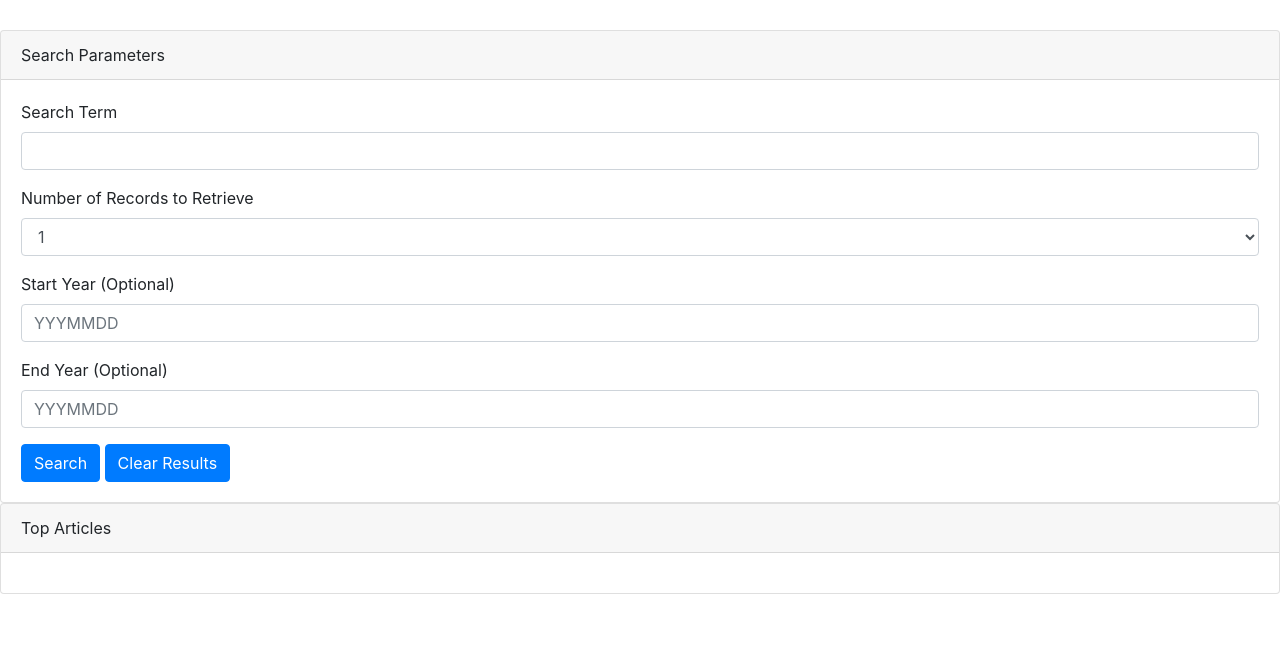
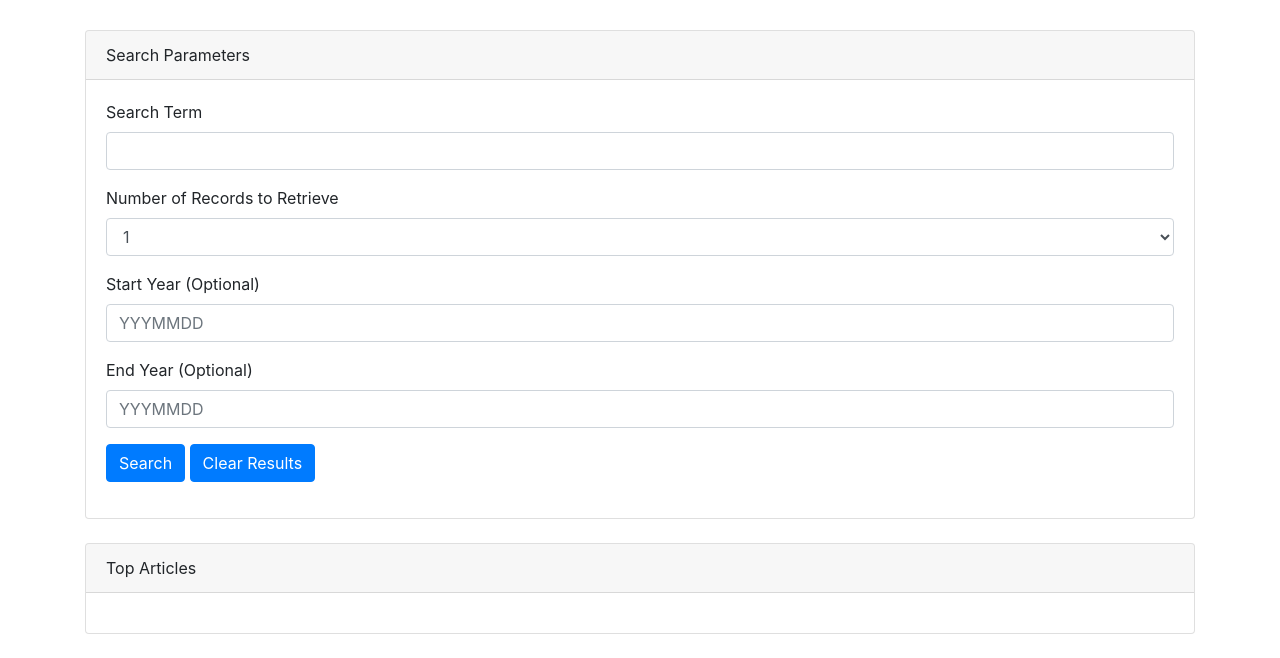
Before and after one commit to kwitherington/TimesSearch, a plain HTML site: page index.html in a window 1280 px wide. Shown: the part 205-863 px from the top of the page. Before the commit the page ends 800 px from the top, so only its background shows below. Drawn offline with nearby package versions, Linux system fonts and the light colour scheme.

Commit message:
container added

```diff
--- a/index.html
+++ b/index.html
@@ -7,13 +7,14 @@
 </head>
 <body>
 
+    <div class="container">
         <div class="jumbotron jumbotron-fluid">
             <div class="container text-center">
                 <h1 class="display-4">New York Times Search</h1>
             </div>
         </div>
         <form>
-    <div class="card">
+            <div class="card pb-3">
                 <div class="card-header">
                     Search Parameters
                 </div>
@@ -43,6 +44,7 @@
                 </div>
             </div>
         </form>
+        <br>
         <div class="card">
             <div class="card-header">
                 Top Articles
@@ -51,6 +53,9 @@
 
             </div>
         </div>
+        <br>
+    </div>
+
   <script src="https://code.jquery.com/jquery-3.3.1.slim.min.js" integrity="sha384-q8i/X+965DzO0rT7abK41JStQIAqVgRVzpbzo5smXKp4YfRvH+8abtTE1Pi6jizo" crossorigin="anonymous"></script>
   <script src="https://cdnjs.cloudflare.com/ajax/libs/popper.js/1.14.3/umd/popper.min.js" integrity="sha384-ZMP7rVo3mIykV+2+9J3UJ46jBk0WLaUAdn689aCwoqbBJiSnjAK/l8WvCWPIPm49" crossorigin="anonymous"></script>
   <script src="https://stackpath.bootstrapcdn.com/bootstrap/4.1.3/js/bootstrap.min.js" integrity="sha384-ChfqqxuZUCnJSK3+MXmPNIyE6ZbWh2IMqE241rYiqJxyMiZ6OW/JmZQ5stwEULTy" crossorigin="anonymous"></script>
```
Lines whose indentation alone changed are shown as unchanged.
